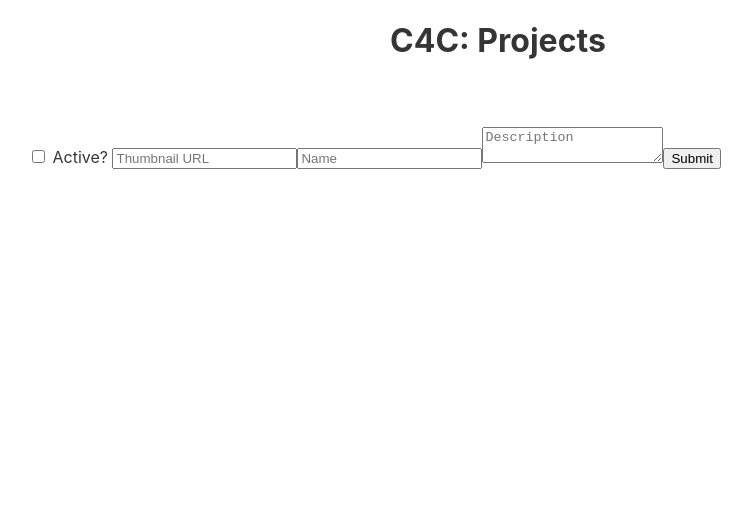
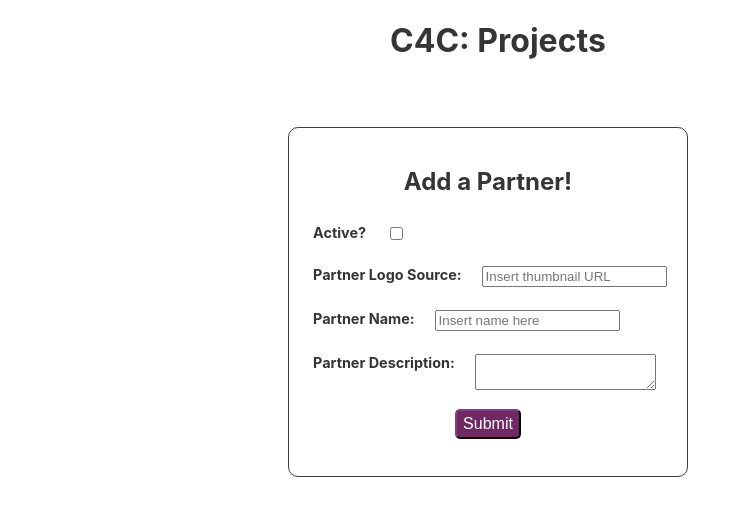
Before and after one commit to mayakarintholil/c4c-challenge, a React (Vite) app in the folder frontend/: page / in a window 1280 px wide. Shown: the top 516 px of the page, without its empty margins (142-894 px from the left). Built offline with nearby package versions, Linux system fonts and the light colour scheme.

Commit message:
Changes to Add Partner

```diff
--- a/frontend/src/App.css
+++ b/frontend/src/App.css
@@ -45,13 +45,19 @@ h1.title {
   padding: 20px;
 }
 
+.partner-tile:hover {
+  border-color:rgb(112, 41, 99);
+  background-color: rgb(230,230,250);
+  transition: 0.8s;
+}
+
 .partner-thumbnail {
   max-width: 330px;
   max-height: 150px;
 }
 
 .partner-status {
-  font-size: 0.9em;
+  font-size: 1.0em;
 }
 
 .active {
@@ -62,7 +68,79 @@ h1.title {
   color: red;
 }
 
-
 .partner-info {
   font-size: 0.9em;
 }
+
+.date-container {
+  color: grey;
+  font-size: 0.7em;
+}
+
+.button {
+  font-size: 0.9em;
+  background-color: rgb(112, 41, 99);
+  color: white;
+  border-color: rgb(48, 25, 52);
+  border-radius: 5px; /* round-up edges */
+
+}
+
+.button:hover {
+  background-color:red;
+  border-color: rgb(139, 0, 0);
+  color: white;
+  transition: 0.5s;
+}
+
+
+/* New Partner */
+.form-container {
+  width: 400px;
+  height: 350px;
+  border: 1px solid #3d3d3d;
+  border-radius: 10px;
+  padding: 15px;
+
+  text-align: center;
+  margin-left: 260px;
+  margin-bottom: 20px;
+  align-items: center;
+
+}
+
+.form-container h3 {
+  font-size: 18pt;
+}
+
+.form-input {
+  margin-bottom: 15px;
+  margin-left: 5px;
+  display: flex;
+  flex-direction:row;
+  font-size: 0.9em;
+  padding: 4px;
+}
+
+.form-input label {
+  font-weight: bold;
+  margin-right: 20px;
+}
+
+.submit-button {
+
+  height: 30px;
+  font-size: 1.0em;
+  background-color: rgb(112, 41, 99);
+  color: white;
+  border-color: rgb(48, 25, 52);
+  border-radius: 5px; /* round-up edges */
+
+}
+
+.submit-button:hover {
+  background-color:green;
+  border-color: green;
+  color: white;
+  transition: 0.3s;
+}
--- a/frontend/src/components/NewPartner.jsx
+++ b/frontend/src/components/NewPartner.jsx
@@ -7,7 +7,7 @@ import PartnerTile from './PartnerTile';
 function NewPartner({ handleNewPartner }) {
     const[newPartnerData, setNewPartner] = useState({
         //to initialize state with empty string for each field
-        status: '',
+        status: 'Not Active',
         thumbnailUrl: '',
         name: '',
         description: ''
@@ -17,22 +17,27 @@ function NewPartner({ handleNewPartner }) {
 
     //when input changes, update the state of field with new value
     const addInfo = (event) => {
-        const { name, value } = event.target;
-        setNewPartner({ ...newPartnerData, [name]: value });
+        const { name, value ,type, checked} = event.target;
+        setNewPartner({ ...newPartnerData, [name]: type === 'checkbox' ? (checked ? 'Active' : 'Not Active') : value
+    });
       };
 
+
+    const formatDate = (date) => {
+        return `${date.getMonth() + 1}/${date.getDate()}/${date.getFullYear()} ${date.getHours()}:${date.getMinutes()}:${date.getSeconds()}`;
+    };
 
     //called when submit is clicked
     const submitForm = (event) => {
         event.preventDefault();
         const newPartner = {
-            ...newPartnerData,
             uniqueId: uuid(),
-            dateCreated: new Date()
+            dateCreated: formatDate(new Date()),
+            ...newPartnerData
           };
           handleNewPartner(newPartner);
           setNewPartner({
-            status: '',
+            status: 'Not Active',
             thumbnailUrl: '',
             name: '',
             description: ''
@@ -42,41 +47,56 @@ function NewPartner({ handleNewPartner }) {
       console.log(newPartnerData.dateCreated);
 
       return (
+        <div className='form-container'>
+
+         <h3>Add a Partner!</h3>
+
         <form onSubmit={submitForm}>
-          <input
+        <div className='form-input'>
+        <label for="status"> Active? </label>
+        <input
             type="checkbox"
             name="status"
-            value={newPartnerData.status}
             onChange={addInfo}
+            checked={newPartnerData.status === 'Active'}
             placeholder="Status"
-            required
           />
-          <label for="status"> Active? </label>
+          </div>
+          <div className='form-input'>
+          <label for="thumbnailUrl"> Partner Logo Source: </label>
           <input
             type="text"
             name="thumbnailUrl"
             value={newPartnerData.thumbnailUrl}
             onChange={addInfo}
-            placeholder="Thumbnail URL"
+            placeholder="Insert thumbnail URL"
             required
           />
+
+          </div>
+          <div className='form-input'>
+          <label for="name"> Partner Name: </label>
           <input
             type="text"
             name="name"
             value={newPartnerData.name}
             onChange={addInfo}
-            placeholder="Name"
+            placeholder="Insert name here"
             required
           />
+          </div>
+          <div className='form-input'>
+          <label for="description"> Partner Description: </label>
           <textarea
             name="description"
             value={newPartnerData.description}
             onChange={addInfo}
-            placeholder="Description"
             required
           ></textarea>
-          <button type="submit">Submit</button>
+          </div>
+          <button className='submit-button' type="submit">Submit</button>
         </form>
+        </div>
       );
  }
 
--- a/frontend/src/components/PartnerTile.jsx
+++ b/frontend/src/components/PartnerTile.jsx
@@ -16,7 +16,7 @@ function PartnerTile({ partnerData , deletePartner }) { //partnerData represents
  const status = partnerData.status;
  const id = partnerData.uniqueId;
 
- //to dynamically set color of status for each partner
+ //dynamically set color of status for each partner
  let isActive;
  if (status === 'Active') {
   isActive = 'active';
@@ -38,7 +38,10 @@ function PartnerTile({ partnerData , deletePartner }) { //partnerData represents
           <h4>{ status }</h4>
         </div>
         <p>{ description }</p>
-        <button id={partnerData.id} onClick={handleDelete} style={{ backgroundColor: 'red', color: 'white' }}>Delete</button>
+        <div className='date-container'>
+          <p>Date Added: { partnerData.dateCreated }</p>
+        </div>
+        <button className='button' id={partnerData.id} onClick={handleDelete} >Delete</button>
       </div>
     </div>
   )
```
Also changed, not shown: 1 other file (tests, documents, lock files or other folders).
